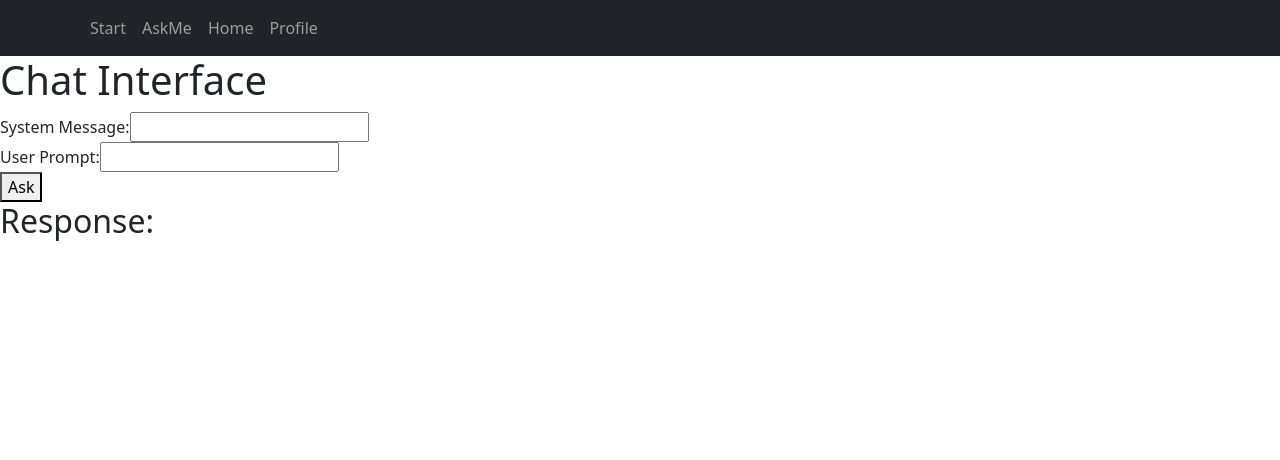
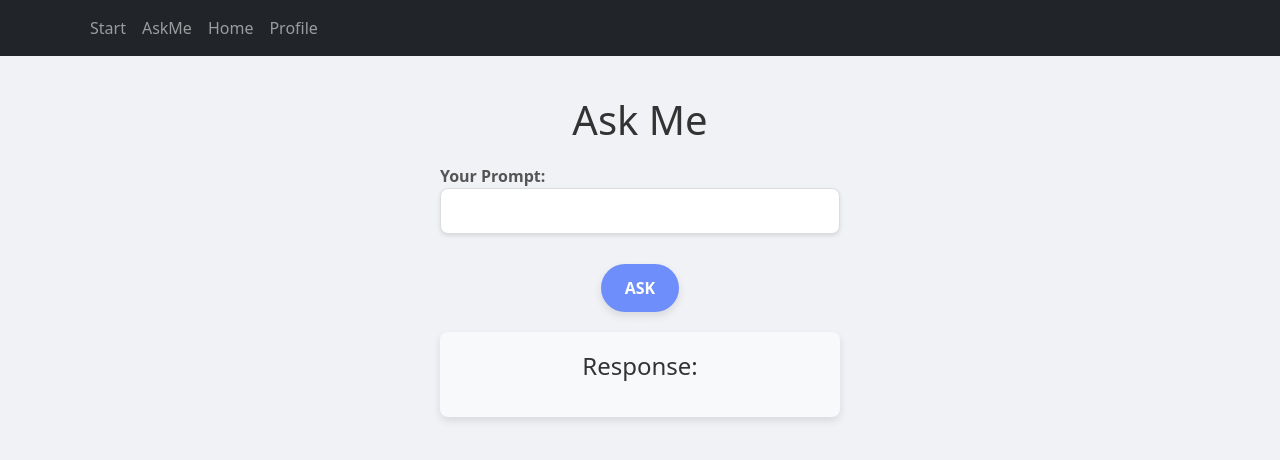
Before and after one commit to brockenbrough/llm-story-chat, a React (Create React App) app in the folder frontend/: page /singleChat in a window 1280 px wide. Shown: the top 460 px of the page. Built offline with nearby package versions, Linux system fonts and the light colour scheme.

Commit message:
Added cursor change while waiting for response.

```diff
--- a/frontend/src/components/pages/singleChatPage.js
+++ b/frontend/src/components/pages/singleChatPage.js
@@ -2,39 +2,37 @@ import React, { useState } from 'react';
 import axios from 'axios';
 
 function SingleChatPage() {
-    const [systemMessage, setSystemMessage] = useState('');
+    const [systemMessage, setSystemMessage] = useState('You are a useful assistant.');
     const [userPrompt, setUserPrompt] = useState('');
-    const [responseMessage, setResponseMessage] = useState('');  // State for storing the response
+    const [responseMessage, setResponseMessage] = useState('');
+    const [loading, setLoading] = useState(false); // State to manage loading
+
 
     const handleAsk = async () => {
+        setLoading(true); // Set loading state to true
+        document.body.style.cursor = 'wait'; // Change cursor to wait
+
         try {
             const response = await axios.post('http://localhost:8081/chat/canned', {
                 systemMessage,
                 userPrompt
             });
-            setResponseMessage(response.data.content);  // Set the response data in the state
+            setResponseMessage(response.data.content);
         } catch (error) {
             console.error('There was an error!', error);
-            setResponseMessage('There was an error processing your request.');  // Set an error message
+            setResponseMessage('There was an error processing your request.');
+        } finally {
+            setLoading(false); // Set loading state to false
+            document.body.style.cursor = 'default'; // Reset cursor to default
         }
     };
 
     return (
-        <div>
-            <h1>Chat Interface</h1>
-            <div>
+        <div className="page-container">
+            <h1>Ask Me</h1>
+            <div className="input-container">
                 <label>
-                    System Message:
-                    <input
-                        type="text"
-                        value={systemMessage}
-                        onChange={(e) => setSystemMessage(e.target.value)}
-                    />
-                </label>
-            </div>
-            <div>
-                <label>
-                    User Prompt:
+                    Your Prompt:
                     <input
                         type="text"
                         value={userPrompt}
@@ -42,10 +40,10 @@ function SingleChatPage() {
                     />
                 </label>
             </div>
-            <button onClick={handleAsk}>Ask</button>
-            <div>
+            <button className="ask-button" onClick={handleAsk}>Ask</button>
+            <div className="response-container">
                 <h2>Response:</h2>
-                <p>{responseMessage}</p>  {/* Display the response message */}
+                <p>{responseMessage}</p>
             </div>
         </div>
     );
--- a/frontend/src/css/global_style.css
+++ b/frontend/src/css/global_style.css
@@ -48,3 +48,100 @@
     transform: translateY(0);
     box-shadow: 0 2px 4px rgba(0, 0, 0, 0.2);
 }
+/* Container for the entire page */
+.page-container {
+    display: flex;
+    flex-direction: column;
+    align-items: center;
+    padding: 40px;
+    background-color: #f0f2f5;
+    min-height: 100vh;
+}
+
+/* Header style */
+.page-container h1 {
+    font-size: 2.5rem;
+    margin-bottom: 20px;
+    color: #333;
+    text-align: center;
+}
+
+/* Styling the user prompt input section */
+.input-container {
+    margin-bottom: 20px;
+    width: 100%;
+    max-width: 400px;
+}
+
+.input-container label {
+    font-weight: bold;
+    display: block;
+    margin-bottom: 10px;
+    color: #555;
+}
+
+.input-container input {
+    width: 100%;
+    padding: 10px;
+    font-size: 16px;
+    border-radius: 8px;
+    border: 1px solid #ddd;
+    box-shadow: 0 2px 4px rgba(0, 0, 0, 0.1);
+    transition: all 0.3s ease;
+}
+
+.input-container input:focus {
+    border-color: #6e8efb;
+    box-shadow: 0 4px 8px rgba(0, 0, 0, 0.2);
+    outline: none;
+}
+
+/* Button style */
+.ask-button {
+    padding: 12px 24px;
+    background-color: #6e8efb;
+    color: #fff;
+    border: none;
+    border-radius: 25px;
+    font-size: 16px;
+    font-weight: bold;
+    text-transform: uppercase;
+    cursor: pointer;
+    transition: all 0.3s ease;
+    box-shadow: 0 4px 8px rgba(0, 0, 0, 0.1);
+    margin-bottom: 20px;
+}
+
+.ask-button:hover {
+    background-color: #a777e3;
+    transform: translateY(-2px);
+}
+
+.ask-button:active {
+    transform: translateY(0);
+    box-shadow: 0 2px 4px rgba(0, 0, 0, 0.2);
+}
+
+/* Response message styling */
+.response-container {
+    background-color: #f8f9fa;
+    padding: 20px;
+    border-radius: 8px;
+    box-shadow: 0 4px 8px rgba(0, 0, 0, 0.1);
+    max-width: 400px;
+    width: 100%;
+    margin: 0 auto;
+    text-align: center;
+}
+
+.response-container h2 {
+    font-size: 1.5rem;
+    margin-bottom: 10px;
+    color: #333;
+}
+
+.response-container p {
+    font-size: 1rem;
+    color: #333;
+    font-weight: bold;
+}
```
